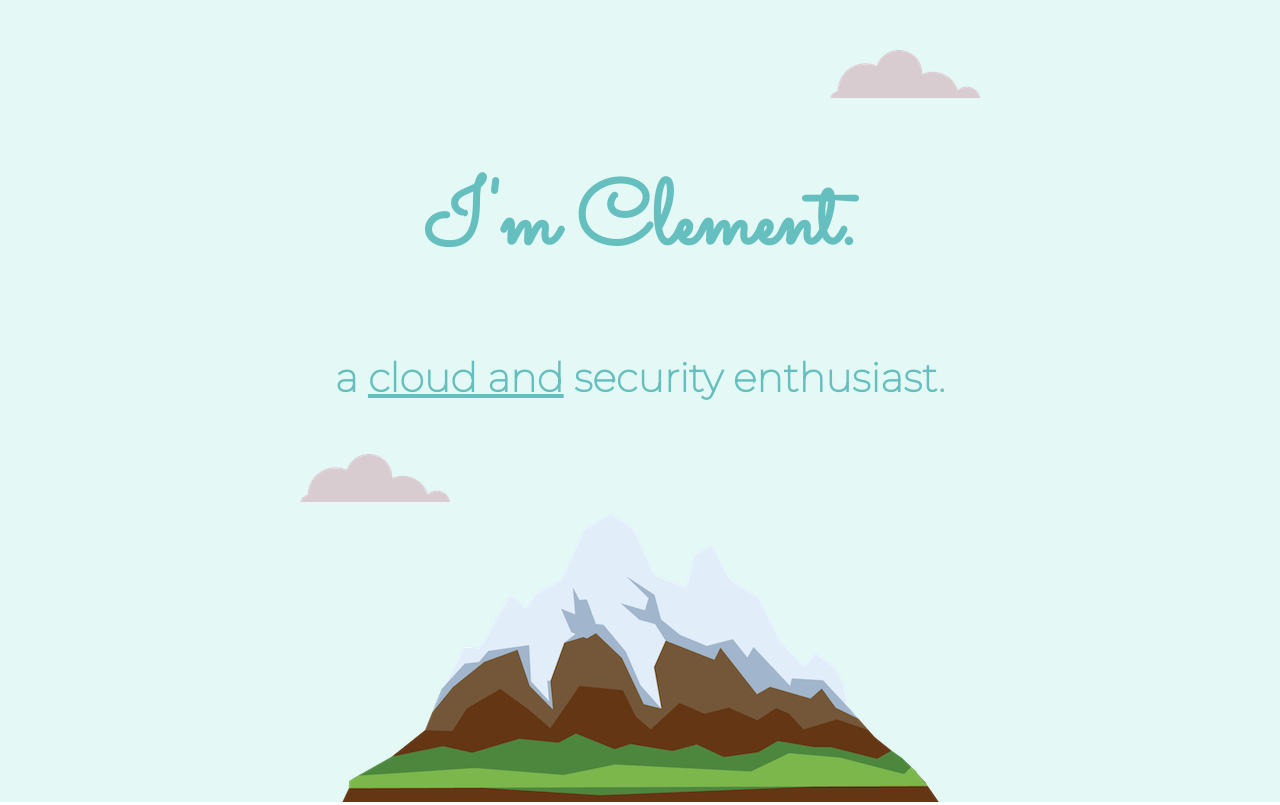
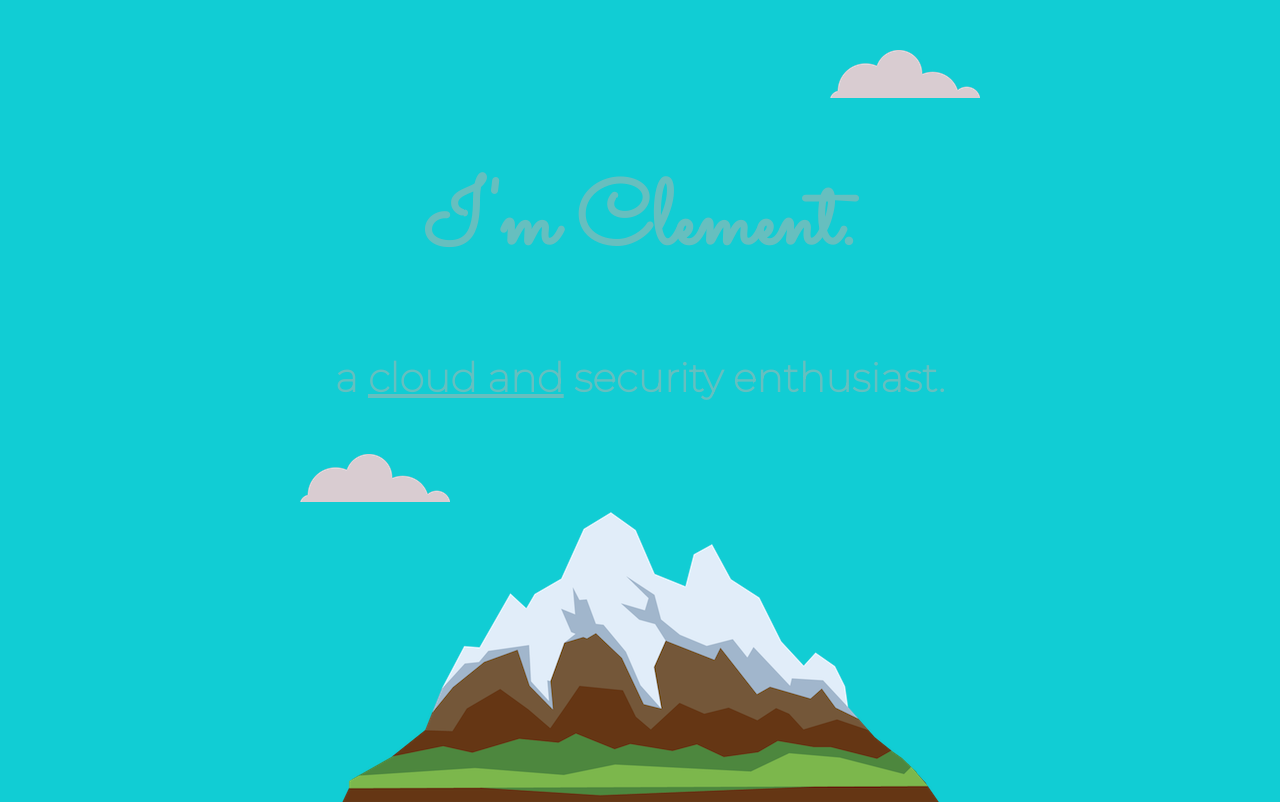
Before and after one commit to Dafe85/web1, a plain HTML site: page index.html in a window 1280 px wide. Shown: the top 805 px of the page. Drawn offline with Linux system fonts and the light colour scheme.

Commit message:
Update styles.css
background color

```diff
--- a/css/styles.css
+++ b/css/styles.css
@@ -69,7 +69,7 @@ h3 {
 }
 
 .top-container {
-  background-color: #E4F9F5;
+  background-color: #11cdd4;
   position: relative;
   padding-top: 100px;
 }
@@ -89,6 +89,7 @@ hr {
 }
 
 .middle-container {
+  background-color: #E4F9F5;
   margin: 100px 0;
 }
 
```
